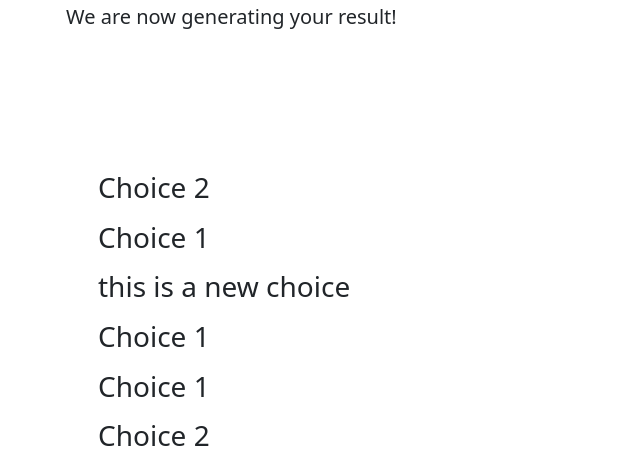
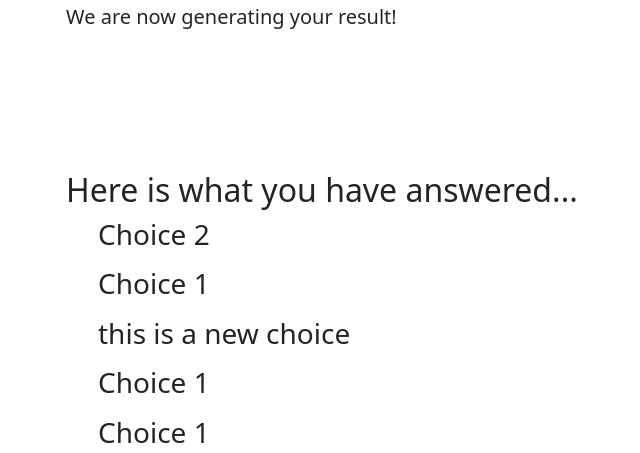
Before and after one commit to sgs22/needapc, a Django app: template templates/quizApp/quiz_overview.html in a window 1280 px wide. Shown: the part 270-723 px from the top of the page, without its empty margins (16-656 px from the left). Run offline with Django 3.2, Linux system fonts and the light colour scheme; the template is opened without the code that fills it: values that come from a table or form of the project are taken from there, others are empty; data comes from the database, SQL or seed files in the repository; some libraries are stand-ins or nearby versions.

Commit message:
update template

```diff
--- a/templates/quizApp/quiz_overview.html
+++ b/templates/quizApp/quiz_overview.html
@@ -20,6 +20,7 @@
   <div class="row">
       <!-- Column -->
       <div class="col-md-6 mt-3 left" style="padding-top: 7px;">
+        <h2>Here is what you have answered...</h2>
         {% for answer in quiz_answers %}
         <ul>
           <h3>{{answer.answer_choice}}</h3>
```
